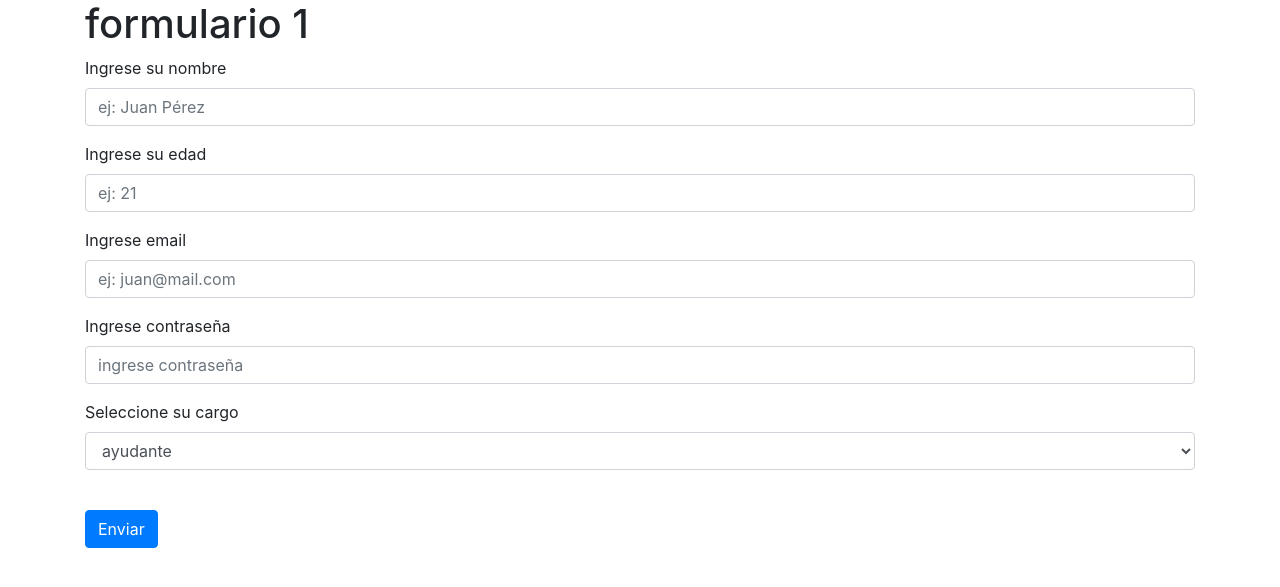
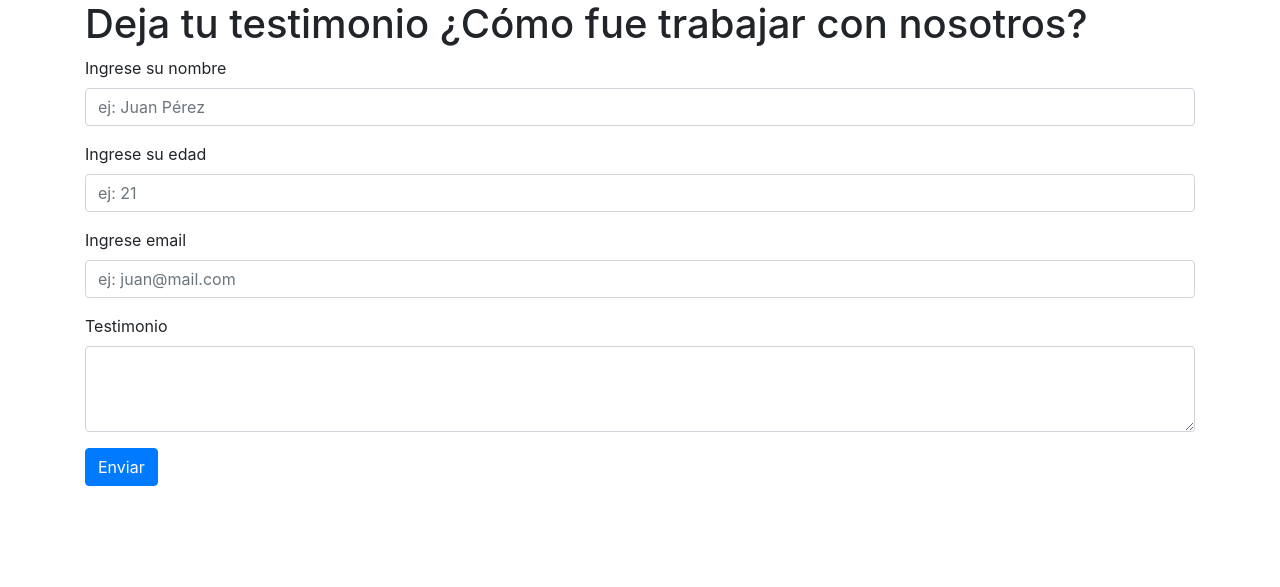
Before and after one commit to IN3501/tarea-2-grupo14prim, a Django app: page /testimonios/ in a window 1280 px wide. Shown: the part 56-643 px from the top of the page. Run offline with Django 3.2, Linux system fonts and the light colour scheme; some libraries are stand-ins or nearby versions.

Commit message:
Testimonio con exito de envío

```diff
--- a/tarea2/primavera19/templates/testimonios.html
+++ b/tarea2/primavera19/templates/testimonios.html
@@ -1,15 +1,15 @@
 {% extends 'navbar.html' %}
 
 {% block title %}
-formulario 1
+Deja tu testimonio
 {% endblock title %}
 
 {% block content %}
 
 <div id="descripcion" class="container">
-    <h1>formulario 1</h1>
+    <h1>Deja tu testimonio ¿Cómo fue trabajar con nosotros?</h1>
 
-    <form action="#" autocomplete="off">
+    <form action="/exitotestimonio" method="POST" autocomplete="off"> {% csrf_token %}
 
     <div class="form-group">
       <label for="exampleInputEmail1">Ingrese su nombre</label>
@@ -30,23 +30,10 @@ formulario 1
 
 
 
-    <div class="form-group">
-      <label for="exampleInputPassword1">Ingrese contraseña</label>
-      <input type="password" class="form-control" id="examplePassword" placeholder="ingrese contraseña" name="inputPassword">
+   <div class="form-group">
+      <label for="exampleFormControlTextarea">Testimonio</label>
+      <textarea class="form-control" id="exampleFormControlTextarea" rows="3"></textarea>
     </div>
-
-    <div class="form-group">
-      <label for="exampleFormControlSelect1">Seleccione su cargo</label>
-      <select class="form-control" id="exampleSelect" name="input Select">
-        <option value="1">ayudante</option>
-        <option value="2">auxiliar</option>
-        <option value="3">alumno</option>
-        <option value="4">profesor</option>
-
-      </select>
-    </div>
-
-    <br>
 
 
     <div class="form-group">
```
Also changed, not shown: tarea2/primavera19/templates/exitotestimonio.html (added, +12 -0 lines).
